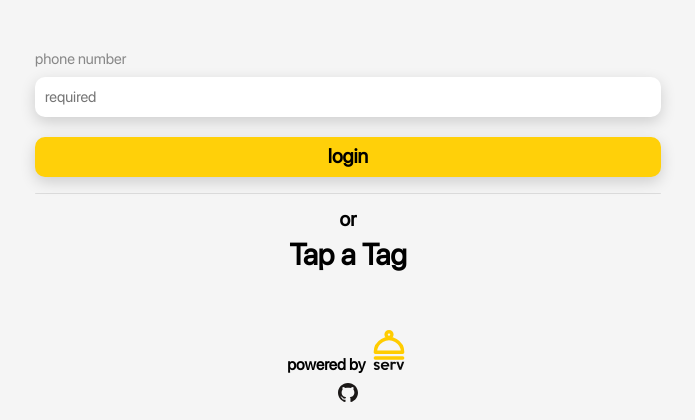
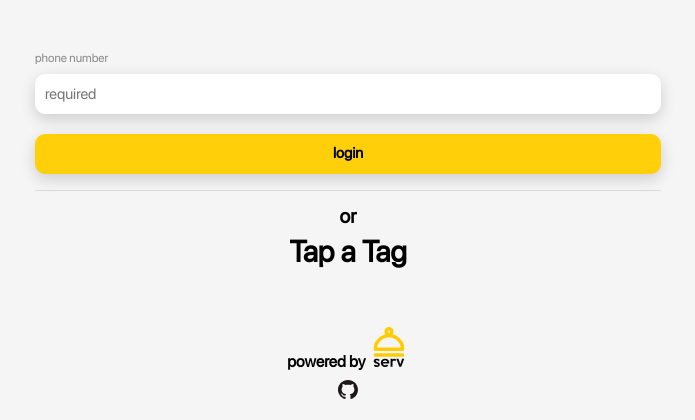
Before and after one commit to FrankWhoee/Serv, a Flask app: page / in a window 1280 px wide. Shown: the part 200-620 px from the top of the page, without its empty margins (292-987 px from the left). Run offline with Flask 2, Linux system fonts and the light colour scheme; some libraries are stand-ins or nearby versions.

Commit message:
more css adjustments

```diff
--- a/assets/css/style.css
+++ b/assets/css/style.css
@@ -159,8 +159,11 @@ form {
 
 .form-wrapper input, label {
     text-align: left;
-    font-size: var(--font-normal);
     width: 100%;
+}
+
+.form-wrapper label {
+    font-size: var(--font-small);
 }
 
 .form-wrapper input {
@@ -181,7 +184,6 @@ form {
         height: 40px;
     }
 }
-
 
 .form-wrapper label, .form-wrapper button, .form-wrapper select {
     display: block;
@@ -204,7 +206,7 @@ form {
 
 .form-wrapper .form-button {
     text-align: center;
-    font-size: var(--font-medium);
+    font-size: var(--font-normal);
     font-weight: var(--font-bold);
     background-color: var(--yellow);
 }
```
